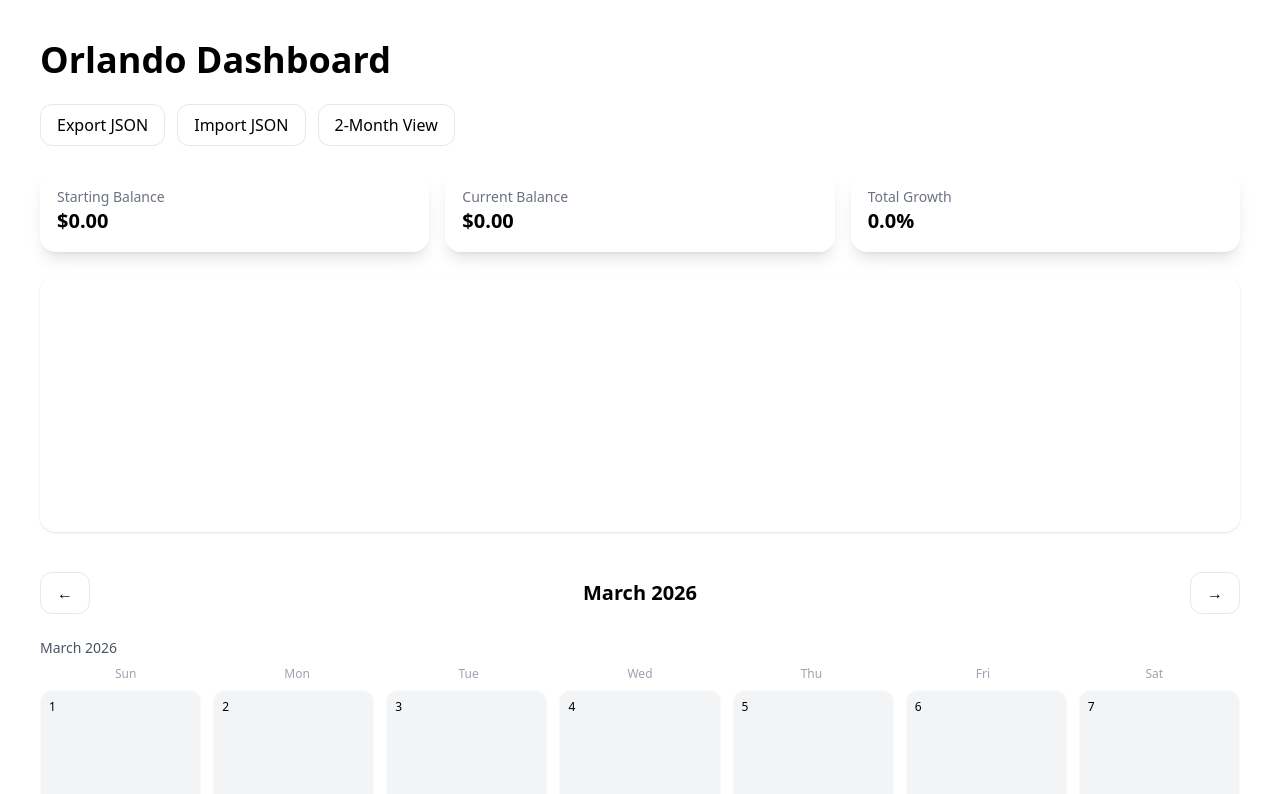
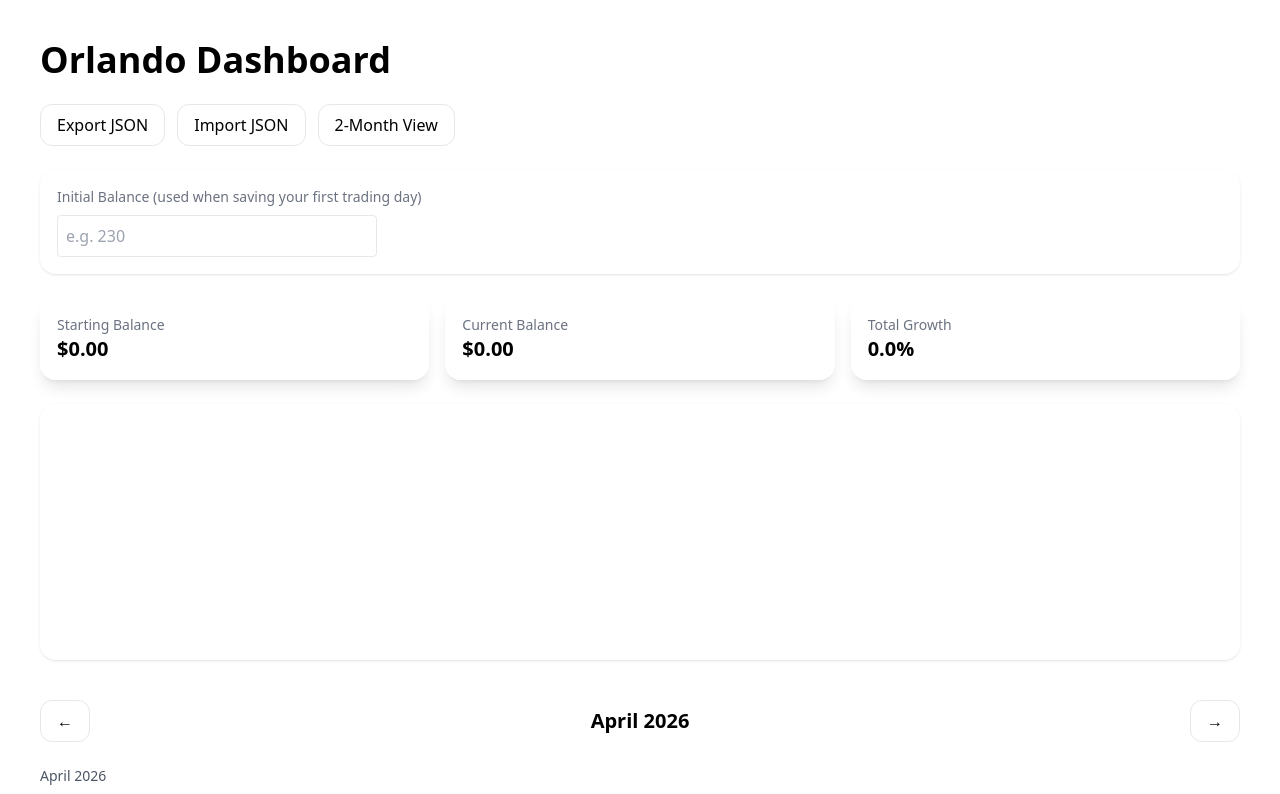
Before and after one commit to orlandoperflo/trading-dashboard, a Next.js app: page / in a window 1280 px wide. Shown: the top 794 px of the page. Built offline with nearby package versions, Linux system fonts and the light colour scheme.

Commit message:
Use current month by default and add initial balance input

```diff
--- a/app/page.jsx
+++ b/app/page.jsx
@@ -11,7 +11,8 @@ const getLocalDate = (str) => {
 
 export default function Dashboard() {
   const [days, setDays] = useState([]);
-  const [currentDate, setCurrentDate] = useState(new Date(2026, 2));
+  const [currentDate, setCurrentDate] = useState(new Date());
+  const [initialBalance, setInitialBalance] = useState("");
   const [selectedDate, setSelectedDate] = useState(null);
   const [inputStart, setInputStart] = useState("");
   const [inputEnd, setInputEnd] = useState("");
@@ -91,7 +92,9 @@ export default function Dashboard() {
     if (!selectedDate) return;
     let updated = days.filter(d => d.day !== selectedDate);
     const prevEnd = getPrevEnd(selectedDate, updated);
-    const startVal = prevEnd !== null ? prevEnd : Number(inputStart);
+    const fallbackStart = inputStart !== "" ? Number(inputStart) : Number(initialBalance);
+    const startVal = prevEnd !== null ? prevEnd : fallbackStart;
+    if (!Number.isFinite(startVal)) return alert("Enter an initial balance before saving your first day.");
     updated.push(computeDay({ day: selectedDate, start: startVal, end: inputEnd }));
     const sorted = updated.sort((a, b) => new Date(a.day) - new Date(b.day));
     const chained = sorted.map((d, i) => i === 0 ? computeDay(d) : computeDay({ ...d, start: sorted[i - 1].end }));
@@ -145,6 +148,22 @@ export default function Dashboard() {
           </button>
         </div>
 
+
+
+        <div className="mb-6 backdrop-blur-xl bg-white/60 border border-white/40 rounded-2xl p-4 shadow">
+          <div className="text-sm text-gray-500 mb-2">Initial Balance (used when saving your first trading day)</div>
+          <div className="flex gap-2">
+            <input
+              type="number"
+              min="0"
+              step="0.01"
+              placeholder="e.g. 230"
+              value={initialBalance}
+              onChange={(e) => setInitialBalance(e.target.value)}
+              className="w-full max-w-xs border p-2 rounded"
+            />
+          </div>
+        </div>
         {/* Metrics */}
         <div className="grid grid-cols-3 gap-4 mb-6">
           {[{
```
